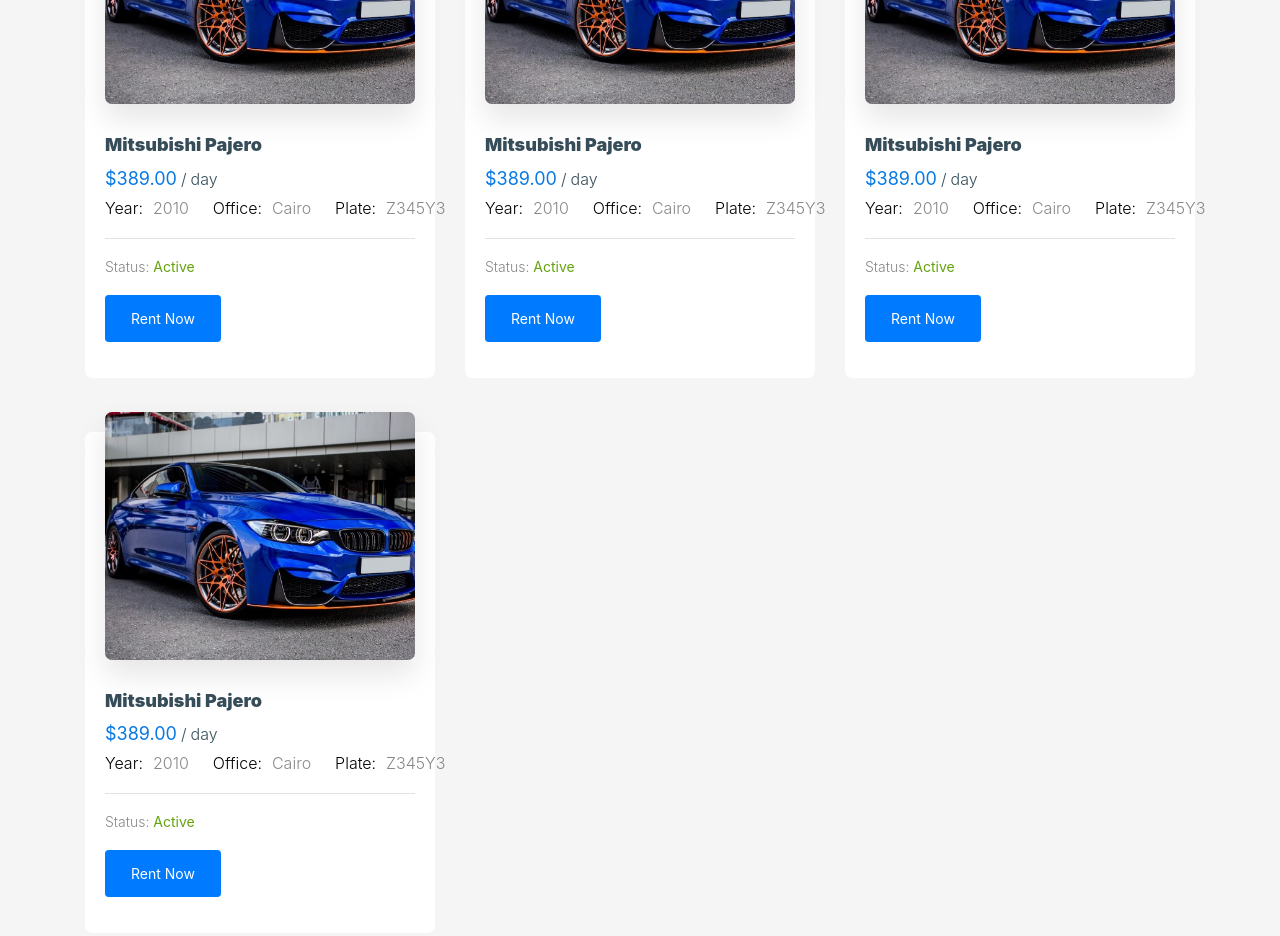
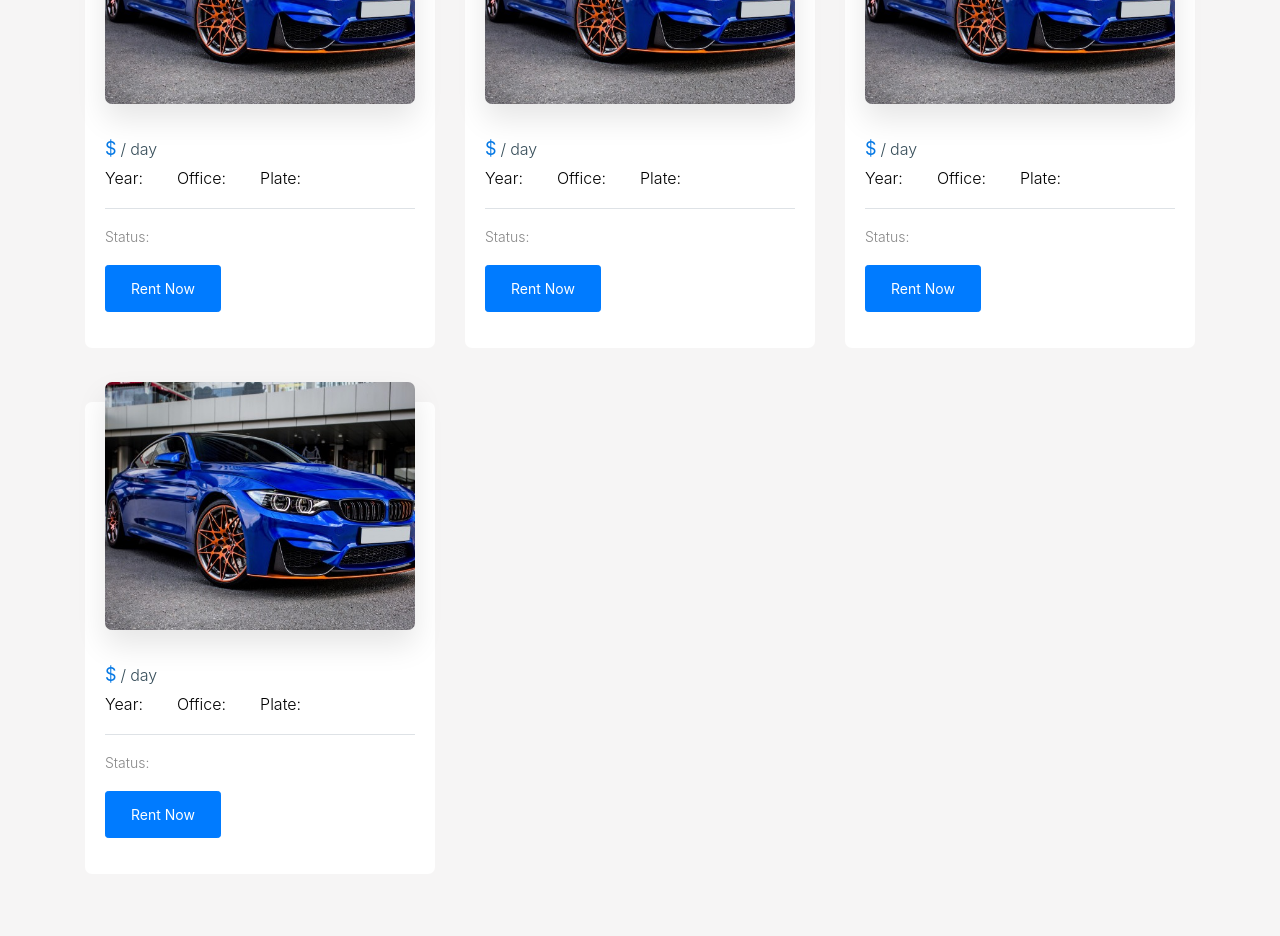
Before and after one commit to MohamedRamadan162/CRS, a Next.js app in the folder crs/: page / in a window 1280 px wide. Shown: the part 1080-2016 px from the top of the page. Built offline with nearby package versions, Linux system fonts and the light colour scheme.

Commit message:
edited Card.js component

```diff
--- a/crs/src/components/Card.js
+++ b/crs/src/components/Card.js
@@ -8,28 +8,28 @@
                     <img src="images/car_6.jpg" alt="Image" className="img-fluid" />
                 </div>
                 <div className="listing-contents h-100">
-                    <h3>Mitsubishi Pajero</h3>
+                    <h3>{props.carModel}</h3>
                     <div className="rent-price">
-                        <strong>$389.00</strong>
+                        <strong>{props.carPrice}$</strong>
                         <span className="mx-1">/</span>day
                     </div>
                     <div className="d-block d-md-flex mb-3 border-bottom pb-3">
                         <div className="listing-feature pr-4">
                             <span className="caption">Year:</span>
-                            <span className="number">2010</span>
+                            <span className="number">{props.carYear}</span>
                         </div>
                         <div className="listing-feature pr-4">
                             <span className="caption">Office:</span>
-                            <span className="number">Cairo</span>
+                            <span className="number">{props.officeName}</span>
                         </div>
                         <div className="listing-feature pr-4">
                             <span className="caption">Plate:</span>
-                            <span className="number">Z345Y3</span>
+                            <span className="number">{props.plateId}</span>
                         </div>
                     </div>
                     <div>
                         <p>
-                            Status: <span className='status'>Active</span>
+                            Status: <span className='status'>{props.carStatus}</span>
                         </p>
                         <p>
                             <a href="#" className="btn btn-primary btn-sm">
```
Also changed, not shown: crs/src/pages/layout.js (deleted, +0 -21 lines).
